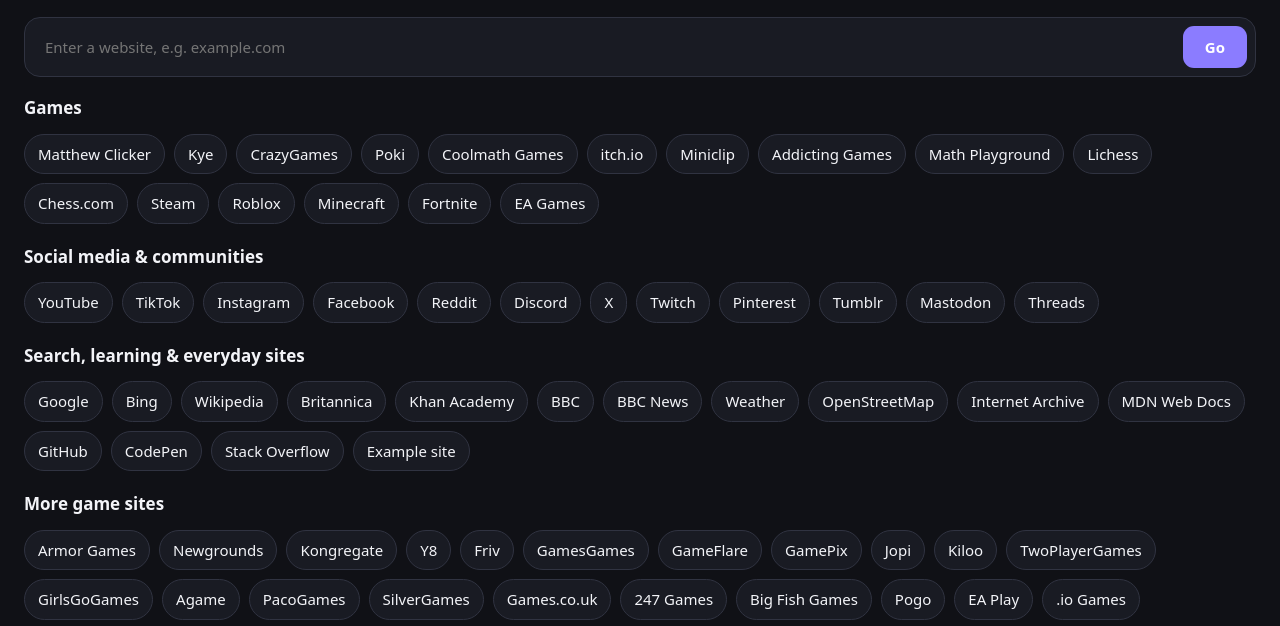
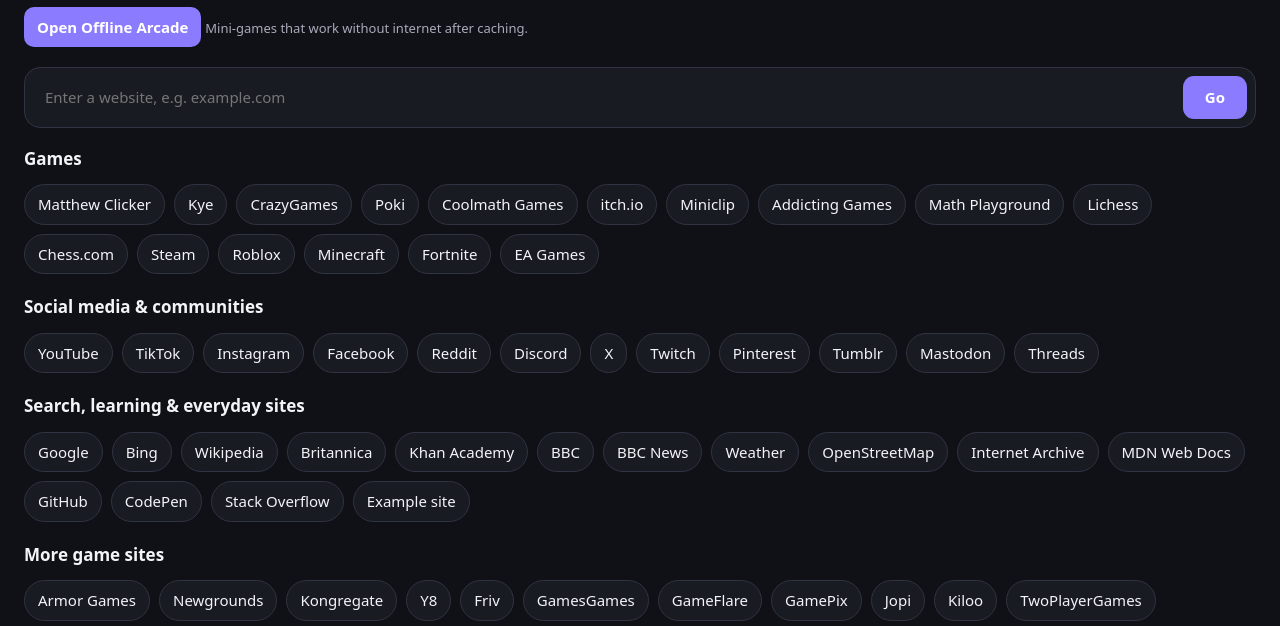
Before and after one commit to MTYT7/MatthewMediaMM, a plain HTML site: page index.html in a window 1280 px wide. Shown: the part 172-798 px from the top of the page. Drawn offline with Linux system fonts and the light colour scheme.

Commit message:
Link offline arcade from MatthewMediaMM home

```diff
--- a/index.html
+++ b/index.html
@@ -45,6 +45,7 @@ footer{text-align:center;color:#777;font-size:12px;padding:18px 0 4px}
   <section class="intro">
     <h1>Explore the web.</h1>
     <p>Enter a website address to try opening it inside MatthewMedia.</p>
+    <p style="margin-top:10px"><a href="./offline.html" style="display:inline-block;padding:9px 13px;border-radius:10px;background:#8b7cff;color:#fff;text-decoration:none;font-weight:700">Open Offline Arcade</a> <span style="font-size:13px">Mini-games that work without internet after caching.</span></p>
   </section>
   <form id="webForm" class="search">
     <input id="webUrl" type="text" inputmode="url" autocomplete="url" placeholder="Enter a website, e.g. example.com" aria-label="Website address" required>
```
